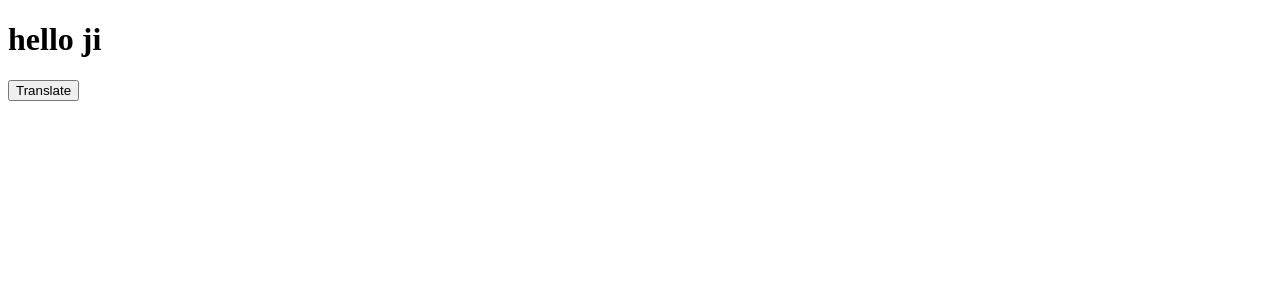
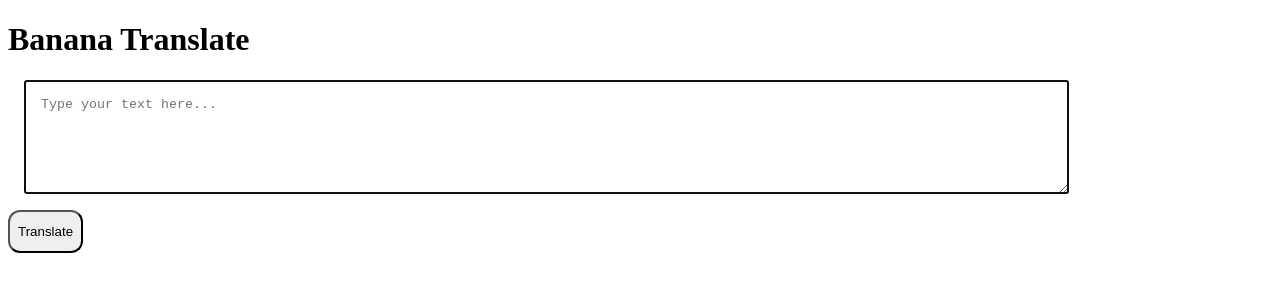
Before and after one commit to saadahmadhere/banana-speaks, a plain HTML site: page index.html in a window 1280 px wide. Drawn offline with Linux system fonts and the light colour scheme.

Commit message:
add text-area and button

```diff
--- a/app.js
+++ b/app.js
@@ -1,3 +1,6 @@
 var btnTranslate = document.querySelector("#btn-translate")
+var textInput = document.querySelector("#txt-input")
 
-btnTranslate.addEventListener('click', () => console.log("I was clicked"))
+btnTranslate.addEventListener('click', () => {
+    console.log(textInput.value)
+console.log("I was clicked")})
--- a/index.html
+++ b/index.html
@@ -5,9 +5,24 @@
     <meta http-equiv="X-UA-Compatible" content="IE=edge">
     <meta name="viewport" content="width=device-width, initial-scale=1.0">
     <title>Banana Speaks</title>
+    <style>
+        textarea{
+            margin: 1rem;
+            display: block;
+            width: 80%;
+            padding: 1rem;
+            height: 10vh;
+        }
+
+        button{
+            padding: 12px 8px;
+            border-radius: 12px;
+        }
+    </style>
 </head>
 <body>
-    <h1>hello ji</h1>
+    <h1>Banana Translate</h1>
+    <textarea id = "txt-input" autofocus placeholder="Type your text here..."></textarea>
     <button id="btn-translate">Translate</button>
     <script src="app.js" type="text/javascript"></script>
 
```
